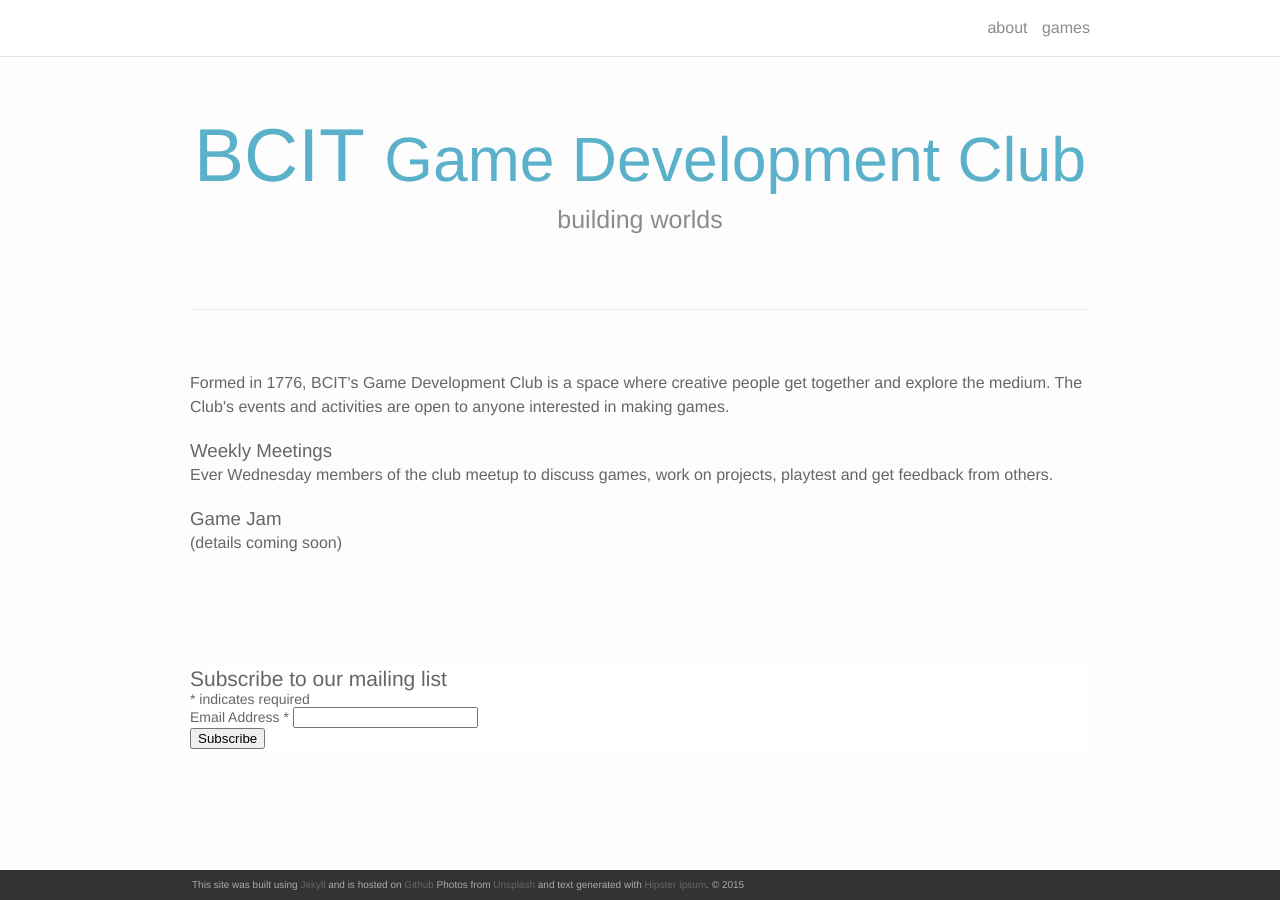
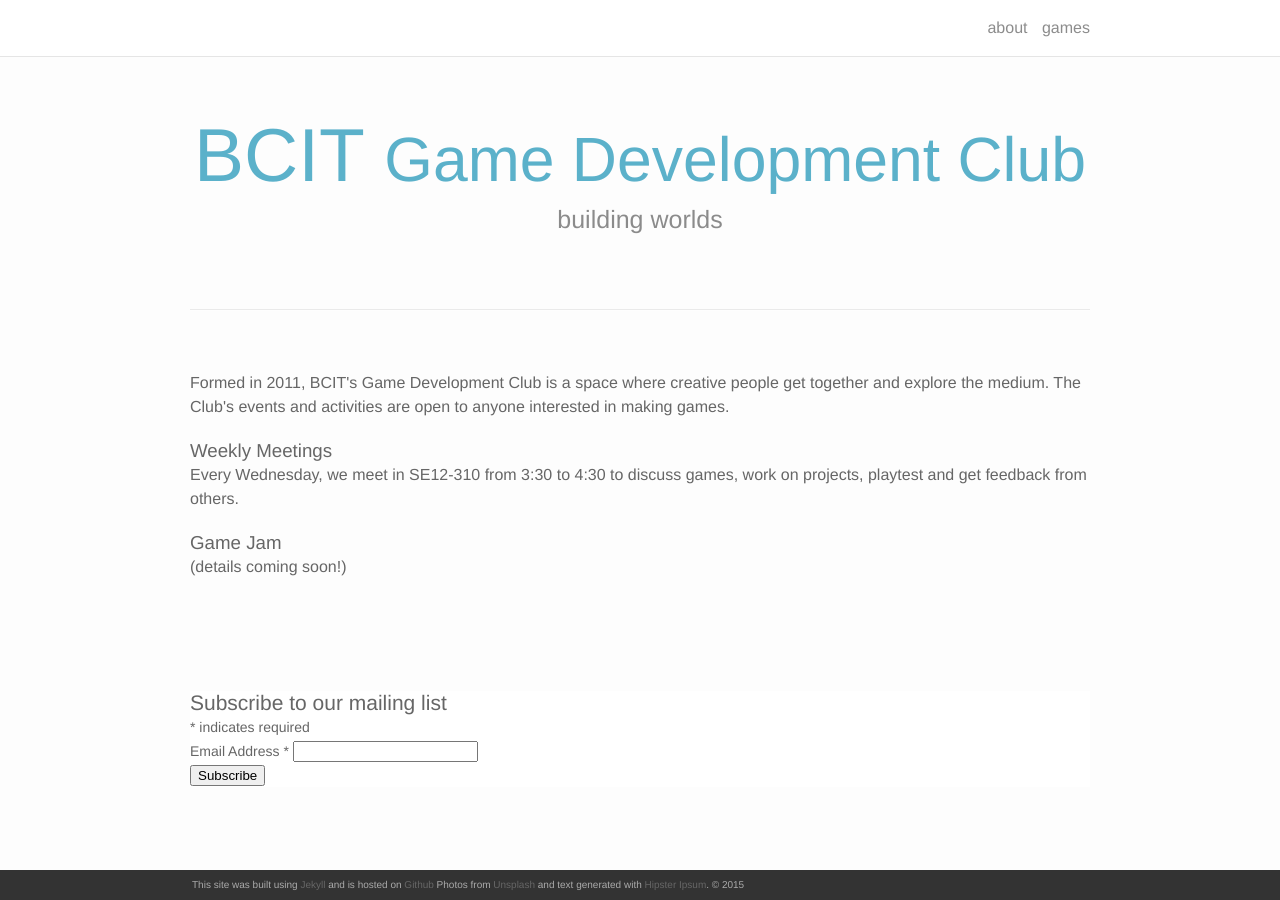
Before and after one commit to BCIT-GameDevClub/BCITOldWebsite, a Jekyll site: the page built from index.html, in a window 1280 px wide. Built offline with Jekyll 4.4.1, drawn with Linux system fonts in a browser that asks for light colours; nearby versions of some CDN libraries; the list of posts is cut into pages by our own code; comment, search, counter and statistics services are not loaded.

Commit message:
Change about message

```diff
--- a/_sass/_layout.scss
+++ b/_sass/_layout.scss
@@ -252,17 +252,19 @@
 }
 
 /**
-* MailChimp
-*/
-
+ * MailChimp sign-up form.
+ */
 #mc_embed_signup {
     margin-top: 8em;
+    background: #fff;
+    clear: left;
+    font-family: Helvetica, Arial, sans-serif;
+    font-size: 14px;
 }
 
 /**
  * Simple accordion (found here: http://uniondesign.ca/simple-accordion-without-jquery-ui/)
  */
-
 .accordion-toggle {
     cursor: pointer;
     width: 100%;
--- a/index.html
+++ b/index.html
@@ -12,41 +12,56 @@ title: about
 </div>
 
 <p>
-Formed in 1776, BCIT's Game Development Club is a space where creative people get together and
-explore the medium. The Club's events and activities are open to anyone interested in making games.
+Formed in 2011, BCIT's Game Development Club is a space where creative people get together and explore the medium. The Club's events and activities are open to anyone interested in making games.
 </p>
 
 <h3>Weekly Meetings</h3>
-<p>Ever Wednesday members of the club meetup to discuss games, work on projects, playtest and get feedback from others.</p>
+<p>Every Wednesday, we meet in SE12-310 from 3:30 to 4:30 to discuss games, work on projects, playtest and get feedback from others.</p>
 
 <h3>Game Jam</h3>
-<p>(details coming soon)</p>
+<p>(details coming soon!)</p>
 
 <!-- Begin MailChimp Signup Form -->
-<link href="//cdn-images.mailchimp.com/embedcode/classic-081711.css" rel="stylesheet" type="text/css">
-<style type="text/css">
-    #mc_embed_signup{background:#fff; clear:left; font:14px Helvetica,Arial,sans-serif; }
-    /* Add your own MailChimp form style overrides in your site stylesheet or in this style block.
-       We recommend moving this block and the preceding CSS link to the HEAD of your HTML file. */
-</style>
+<link href="//cdn-images.mailchimp.com/embedcode/classic-081711.css" rel="stylesheet" type="text/css"/>
 <div id="mc_embed_signup">
     <form action="//github.us12.list-manage.com/subscribe/post?u=487ee811bf09779728a77fc32&amp;id=96896673ac" method="post" id="mc-embedded-subscribe-form" name="mc-embedded-subscribe-form" class="validate" target="_blank" novalidate>
     <div id="mc_embed_signup_scroll">
         <h2>Subscribe to our mailing list</h2>
         <div class="indicates-required"><span class="asterisk">*</span> indicates required</div>
         <div class="mc-field-group">
-    <label for="mce-EMAIL">Email Address  <span class="asterisk">*</span>
-</label>
+            <label for="mce-EMAIL">Email Address  <span class="asterisk">*</span></label>
             <input type="email" value="" name="EMAIL" class="required email" id="mce-EMAIL">
         </div>
         <div id="mce-responses" class="clear">
             <div class="response" id="mce-error-response" style="display:none"></div>
             <div class="response" id="mce-success-response" style="display:none"></div>
-    </div>    <!-- real people should not fill this in and expect good things - do not remove this or risk form bot signups-->
-    <div style="position: absolute; left: -5000px;" aria-hidden="true"><input type="text" name="b_487ee811bf09779728a77fc32_96896673ac" tabindex="-1" value=""></div>
-    <div class="clear"><input type="submit" value="Subscribe" name="subscribe" id="mc-embedded-subscribe" class="button"></div>
+        </div>
+        <!-- real people should not fill this in and expect good things - do not remove this or risk form bot signups-->
+        <div style="position: absolute; left: -5000px;" aria-hidden="true">
+            <input type="text" name="b_487ee811bf09779728a77fc32_96896673ac" tabindex="-1" value="">
+        </div>
+        <div class="clear">
+            <input type="submit" value="Subscribe" name="subscribe" id="mc-embedded-subscribe" class="button">
+        </div>
     </div>
     </form>
 </div>
-<script type='text/javascript' src='//s3.amazonaws.com/downloads.mailchimp.com/js/mc-validate.js'></script><script type='text/javascript'>(function($) {window.fnames = new Array(); window.ftypes = new Array();fnames[0]='EMAIL';ftypes[0]='email';fnames[1]='FNAME';ftypes[1]='text';fnames[2]='LNAME';ftypes[2]='text';}(jQuery));var $mcj = jQuery.noConflict(true);</script>
+
+<!-- MailChimp validation scripts -->
+<script type='text/javascript' src='//s3.amazonaws.com/downloads.mailchimp.com/js/mc-validate.js'></script>
+<script type='text/javascript'>
+    (function($) {
+        window.fnames = new Array();
+        window.ftypes = new Array();
+        fnames[0]='EMAIL';
+        ftypes[0]='email';
+        fnames[1]='FNAME';
+        ftypes[1]='text';
+        fnames[2]='LNAME';
+        ftypes[2]='text';
+    }
+    (jQuery));
+
+    var $mcj = jQuery.noConflict(true);
+</script>
 <!--End mc_embed_signup-->
```
Lines whose indentation alone changed are shown as unchanged.
